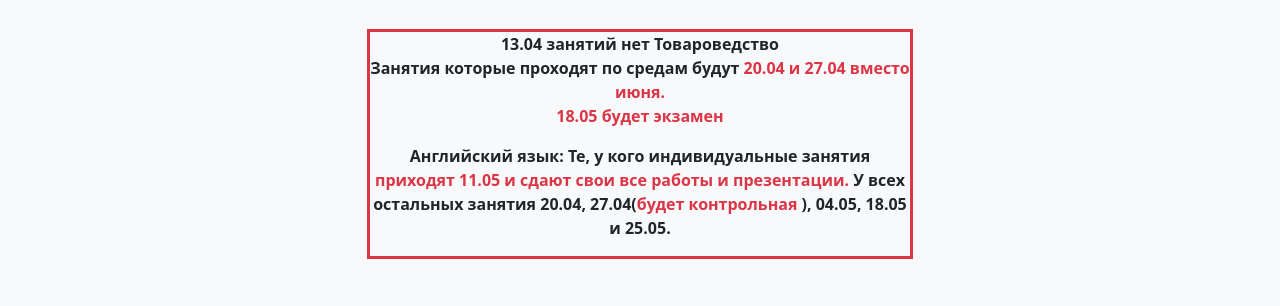
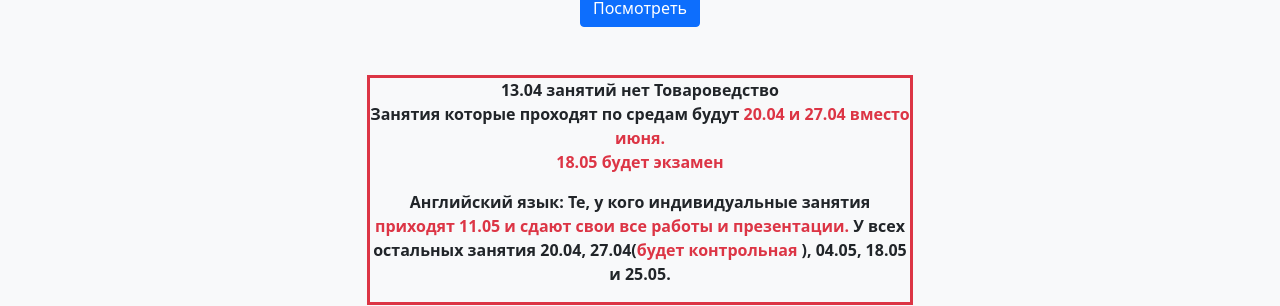
Before and after one commit to avetisd2020/avetisd2020.github.io, a plain HTML site: page index.html in a window 1280 px wide. Shown: the part 171-477 px from the top of the page. Drawn offline with nearby package versions, Linux system fonts and the light colour scheme.

Commit message:
add new pdf file in section main

```diff
--- a/index.html
+++ b/index.html
@@ -12,6 +12,8 @@
             <div class="row py-lg-5">
               <div class="col-lg-6 col-md-8 mx-auto">
                 <h1 class="fw-light">Внимание изменение в Расписании!</h1>
+                <a class="btn btn-primary" href="files/TUPIF 1H.pdf">Посмотреть</a>
+
 
                <div class="alert-block mt-5 border border-3 border-danger">
                 <p class="fw-bold">13.04 занятий нет Товароведство<br>
```
Also changed, not shown: 1 other file.
